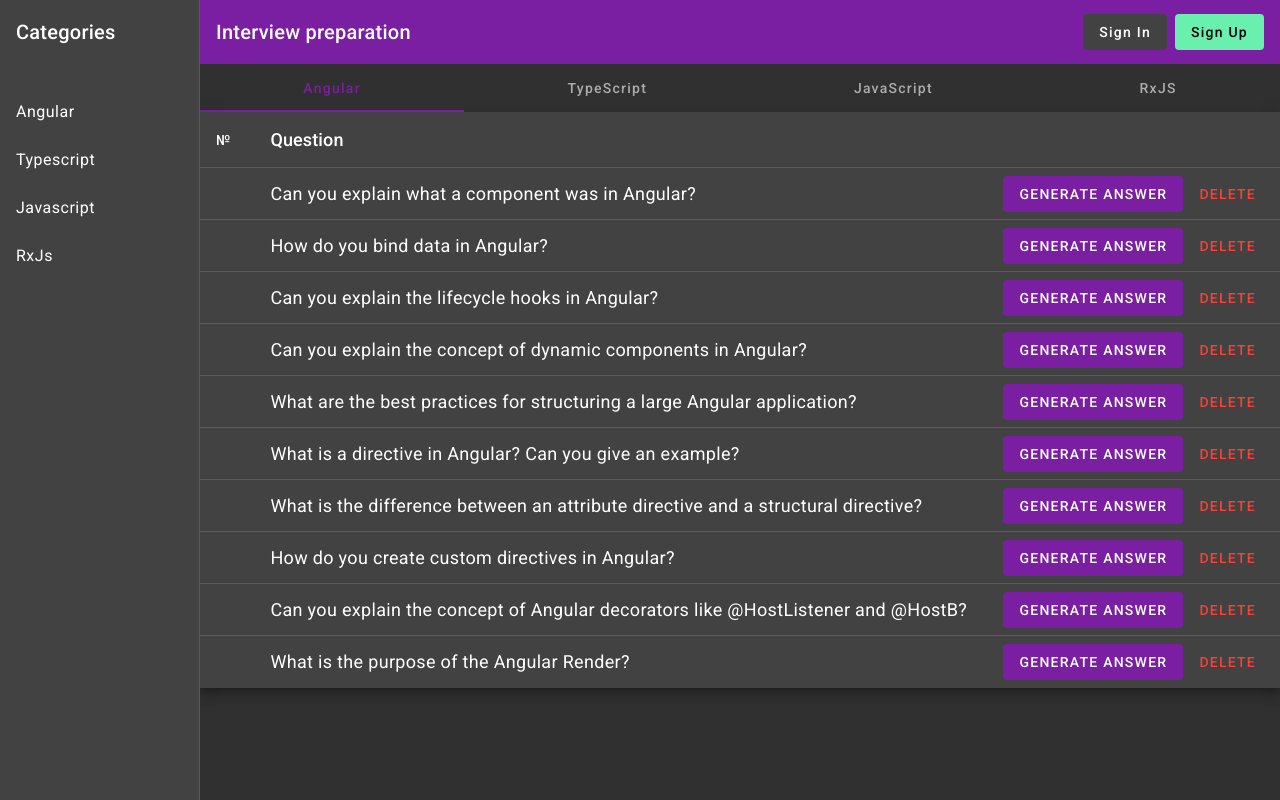
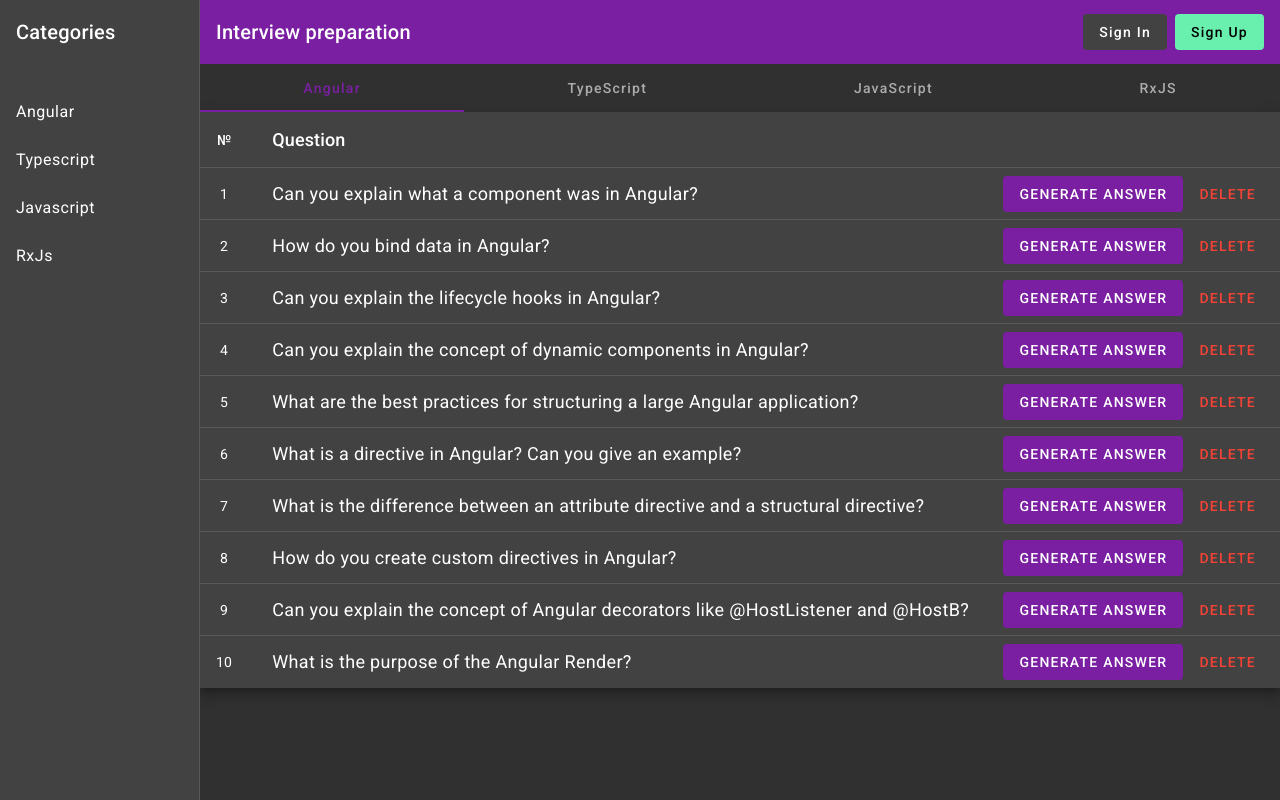
Before and after one commit to RisinaLiliia/intervier-master, an Angular app: page /preparation/1 in a window 1280 px wide. Built offline with nearby package versions, Linux system fonts and the light colour scheme.

Commit message:
switch actions

```diff
--- a/src/app/app.component.html
+++ b/src/app/app.component.html
@@ -16,7 +16,7 @@
     </mat-toolbar>
     <app-top-menu></app-top-menu>
     <main>
-      <app-category></app-category>
+      <app-preparation></app-preparation>
     </main>
   </mat-sidenav-content>
 </mat-sidenav-container>
--- a/src/app/components/category/category.component.config.ts
+++ b/src/app/components/category/category.component.config.ts
@@ -7,14 +7,14 @@
 }
 
 export const MOCK_DATA: QuestionItem [] = [
-  {id: 1, question: 'Can you explain what a component was in Angular?'},
-  {id: 2, question: 'How do you bind data in Angular?'},
-  {id: 3, question: 'Can you explain the lifecycle hooks in Angular?'},
-  {id: 4, question: 'Can you explain the concept of dynamic components in Angular?'},
-  {id: 5, question: 'What are the best practices for structuring a large Angular application?'},
-  {id: 6, question: 'What is a directive in Angular? Can you give an example?'},
-  {id: 7, question: 'What is the difference between an attribute directive and a structural directive?'},
-  {id: 8, question: 'How do you create custom directives in Angular?'},
-  {id: 9, question: 'Can you explain the concept of Angular decorators like @HostListener and @HostB?'},
-  { id: 10, question: 'What is the purpose of the Angular Render?' },
+  {id: 1, question: 'Can you explain what a component was in Angular?', answer: 'Lorem ipsum dolor sit amet, consectetur adipiscing elit. Sed quis lacus sem. Mauris bibendum, ante id dapibus mollis.'},
+  {id: 2, question: 'How do you bind data in Angular?', answer: 'Lorem ipsum dolor sit amet, consectetur adipiscing elit. Sed quis lacus sem. Mauris bibendum, ante id dapibus mollis.'},
+  {id: 3, question: 'Can you explain the lifecycle hooks in Angular?', answer: 'Lorem ipsum dolor sit amet, consectetur adipiscing elit. Sed quis lacus sem. Mauris bibendum, ante id dapibus mollis.'},
+  {id: 4, question: 'Can you explain the concept of dynamic components in Angular?', answer: 'Lorem ipsum dolor sit amet, consectetur adipiscing elit. Sed quis lacus sem. Mauris bibendum, ante id dapibus mollis.'},
+  {id: 5, question: 'What are the best practices for structuring a large Angular application?', answer: 'Lorem ipsum dolor sit amet, consectetur adipiscing elit. Sed quis lacus sem. Mauris bibendum, ante id dapibus mollis.'},
+  {id: 6, question: 'What is a directive in Angular? Can you give an example?', answer: 'Lorem ipsum dolor sit amet, consectetur adipiscing elit. Sed quis lacus sem. Mauris bibendum, ante id dapibus mollis.'},
+  {id: 7, question: 'What is the difference between an attribute directive and a structural directive?', answer: 'Lorem ipsum dolor sit amet, consectetur adipiscing elit. Sed quis lacus sem. Mauris bibendum, ante id dapibus mollis.'},
+  {id: 8, question: 'How do you create custom directives in Angular?', answer: 'Lorem ipsum dolor sit amet, consectetur adipiscing elit. Sed quis lacus sem. Mauris bibendum, ante id dapibus mollis.'},
+  {id: 9, question: 'Can you explain the concept of Angular decorators like @HostListener and @HostB?', answer: 'Lorem ipsum dolor sit amet, consectetur adipiscing elit. Sed quis lacus sem. Mauris bibendum, ante id dapibus mollis.'},
+  {id: 10, question: 'What is the purpose of the Angular Render?', answer: 'Lorem ipsum dolor sit amet, consectetur adipiscing elit. Sed quis lacus sem. Mauris bibendum, ante id dapibus mollis.'},
 ];
--- a/src/app/components/category/category.component.html
+++ b/src/app/components/category/category.component.html
@@ -13,10 +13,14 @@
     <td mat-cell *matCellDef="let element">{{ element.question }}</td>
   </ng-container>
 
+  <ng-container matColumnDef="answer">
+    <th mat-header-cell *matHeaderCellDef>Answer</th>
+    <td mat-cell *matCellDef="let element">{{ element.answer | truncate:50 }}</td>
+  </ng-container>
+
   <ng-container matColumnDef="actions">
-    <th mat-header-cell *matHeaderCellDef></th>
+    <th mat-header-cell *matHeaderCellDef>Actions</th>
     <td mat-cell *matCellDef="let element">
-      <button mat-flat-button color="primary" class="text-uppercase" (click)="openGenerateDialog(element)">Generate Answer</button>
       <button mat-button color="warn" class="text-uppercase" (click)="openDeleteDialog(element)">Delete</button>
     </td>
   </ng-container>
--- a/src/app/components/category/category.component.ts
+++ b/src/app/components/category/category.component.ts
@@ -5,17 +5,19 @@
 import { MatDialog } from '@angular/material/dialog';
 import { GenerateAnswerModalComponent } from '../generate-answer-modal/generate-answer-modal.component';
 import { DeleteConfirmationModalComponent } from '../delete-confirmation-modal/delete-confirmation-modal.component';
+import { TruncatePipe } from '../../pipes/truncate.pipe';
+
 
 @Component({
   selector: 'app-category',
   standalone: true,
-  imports: [MatTableModule, MatButtonModule],
+  imports: [MatTableModule, MatButtonModule, TruncatePipe],
   templateUrl: './category.component.html',
   styleUrl: './category.component.scss',
 })
 export class CategoryComponent {
-  displayedColumns: string[] = ['position', 'question', 'actions'];
-  dataSource = new MatTableDataSource<QuestionItem >(MOCK_DATA);
+  displayedColumns: string[] = ['position', 'question', 'answer', 'actions'];
+  dataSource = new MatTableDataSource<QuestionItem>(MOCK_DATA);
 
   constructor(public dialog: MatDialog) {}
 
--- a/src/app/components/preparation/preparation.component.config.ts
+++ b/src/app/components/preparation/preparation.component.config.ts
@@ -1,14 +1,14 @@
 import { QuestionItem } from "../category/category.component.config";
 
 export const MOCK_DATA: QuestionItem[] = [
-  {id: 1, question: 'Can you explain what a component was in Angular?', answer: 'Lorem ipsum dolor sit amet, consectetur adipiscing elit. Sed quis lacus sem. Mauris bibendum, ante id dapibus mollis.'},
-  {id: 2, question: 'How do you bind data in Angular?', answer: 'Lorem ipsum dolor sit amet, consectetur adipiscing elit. Sed quis lacus sem. Mauris bibendum, ante id dapibus mollis.'},
-  {id: 3, question: 'Can you explain the lifecycle hooks in Angular?', answer: 'Lorem ipsum dolor sit amet, consectetur adipiscing elit. Sed quis lacus sem. Mauris bibendum, ante id dapibus mollis.'},
-  {id: 4, question: 'Can you explain the concept of dynamic components in Angular?', answer: 'Lorem ipsum dolor sit amet, consectetur adipiscing elit. Sed quis lacus sem. Mauris bibendum, ante id dapibus mollis.'},
-  {id: 5, question: 'What are the best practices for structuring a large Angular application?', answer: 'Lorem ipsum dolor sit amet, consectetur adipiscing elit. Sed quis lacus sem. Mauris bibendum, ante id dapibus mollis.'},
-  {id: 6, question: 'What is a directive in Angular? Can you give an example?', answer: 'Lorem ipsum dolor sit amet, consectetur adipiscing elit. Sed quis lacus sem. Mauris bibendum, ante id dapibus mollis.'},
-  {id: 7, question: 'What is the difference between an attribute directive and a structural directive?', answer: 'Lorem ipsum dolor sit amet, consectetur adipiscing elit. Sed quis lacus sem. Mauris bibendum, ante id dapibus mollis.'},
-  {id: 8, question: 'How do you create custom directives in Angular?', answer: 'Lorem ipsum dolor sit amet, consectetur adipiscing elit. Sed quis lacus sem. Mauris bibendum, ante id dapibus mollis.'},
-  {id: 9, question: 'Can you explain the concept of Angular decorators like @HostListener and @HostB?', answer: 'Lorem ipsum dolor sit amet, consectetur adipiscing elit. Sed quis lacus sem. Mauris bibendum, ante id dapibus mollis.'},
-  {id: 10, question: 'What is the purpose of the Angular Render?', answer: 'Lorem ipsum dolor sit amet, consectetur adipiscing elit. Sed quis lacus sem. Mauris bibendum, ante id dapibus mollis.'},
+  {id: 1, question: 'Can you explain what a component was in Angular?'},
+  {id: 2, question: 'How do you bind data in Angular?'},
+  {id: 3, question: 'Can you explain the lifecycle hooks in Angular?'},
+  {id: 4, question: 'Can you explain the concept of dynamic components in Angular?'},
+  {id: 5, question: 'What are the best practices for structuring a large Angular application?'},
+  {id: 6, question: 'What is a directive in Angular? Can you give an example?'},
+  {id: 7, question: 'What is the difference between an attribute directive and a structural directive?'},
+  {id: 8, question: 'How do you create custom directives in Angular?'},
+  {id: 9, question: 'Can you explain the concept of Angular decorators like @HostListener and @HostB?'},
+  { id: 10, question: 'What is the purpose of the Angular Render?' },
 ];
--- a/src/app/components/preparation/preparation.component.html
+++ b/src/app/components/preparation/preparation.component.html
@@ -13,14 +13,10 @@
     <td mat-cell *matCellDef="let element">{{ element.question }}</td>
   </ng-container>
 
-  <ng-container matColumnDef="answer">
-    <th mat-header-cell *matHeaderCellDef>Answer</th>
-    <td mat-cell *matCellDef="let element">{{ element.answer | truncate:50 }}</td>
-  </ng-container>
-
   <ng-container matColumnDef="actions">
-    <th mat-header-cell *matHeaderCellDef>Actions</th>
+    <th mat-header-cell *matHeaderCellDef></th>
     <td mat-cell *matCellDef="let element">
+      <button mat-flat-button color="primary" class="text-uppercase" (click)="openGenerateDialog(element)">Generate Answer</button>
       <button mat-button color="warn" class="text-uppercase" (click)="openDeleteDialog(element)">Delete</button>
     </td>
   </ng-container>
--- a/src/app/components/preparation/preparation.component.ts
+++ b/src/app/components/preparation/preparation.component.ts
@@ -6,6 +6,7 @@
 import { MOCK_DATA } from './preparation.component.config';
 import { QuestionItem } from '../category/category.component.config';
 import { TruncatePipe } from '../../pipes/truncate.pipe';
+import { GenerateAnswerModalComponent } from '../generate-answer-modal/generate-answer-modal.component';
 
 @Component({
   selector: 'app-preparation',
@@ -15,10 +16,27 @@
   styleUrl: './preparation.component.scss',
 })
 export class PreparationComponent {
-  displayedColumns: string[] = ['position', 'question', 'answer', 'actions'];
+  displayedColumns: string[] = ['position', 'question', 'actions'];
   dataSource = new MatTableDataSource<QuestionItem>(MOCK_DATA);
 
   constructor(public dialog: MatDialog) {}
+
+   openGenerateDialog(question: QuestionItem): void {
+    const dialogRef = this.dialog.open(GenerateAnswerModalComponent, {
+      width: '500px',
+      data: {
+        question: question.question,
+        answer: question.answer,
+      }
+    });
+
+    dialogRef.afterClosed().subscribe((result: string) => {
+      console.log('The dialog was closed', result);
+      if (result) {
+      }
+    });
+  }
+
 
   openDeleteDialog(question: QuestionItem): void {
     const dialogRef = this.dialog.open(DeleteConfirmationModalComponent, {
```
